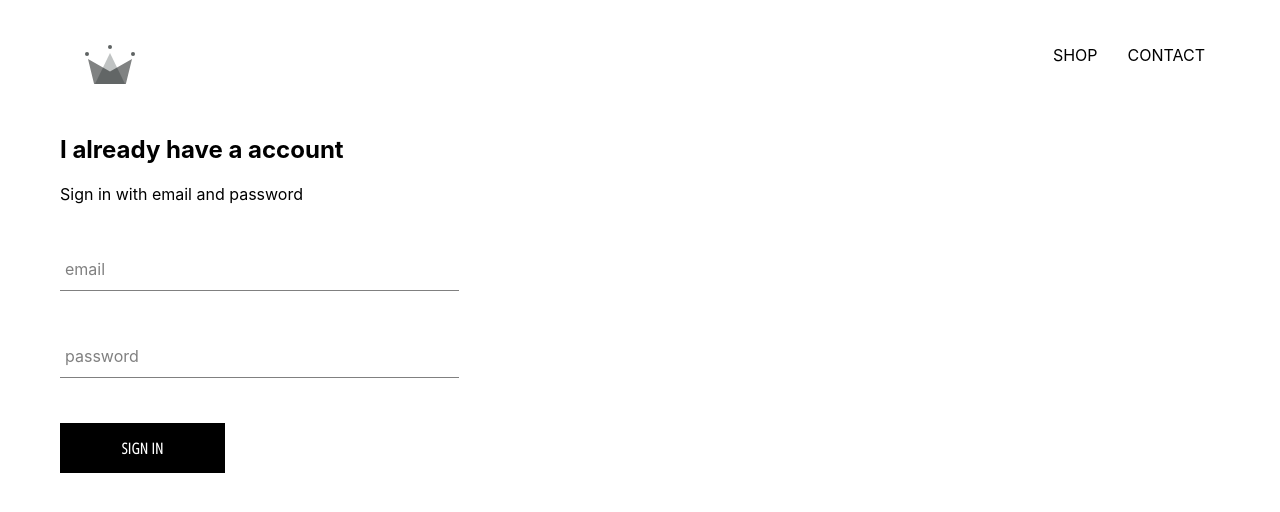
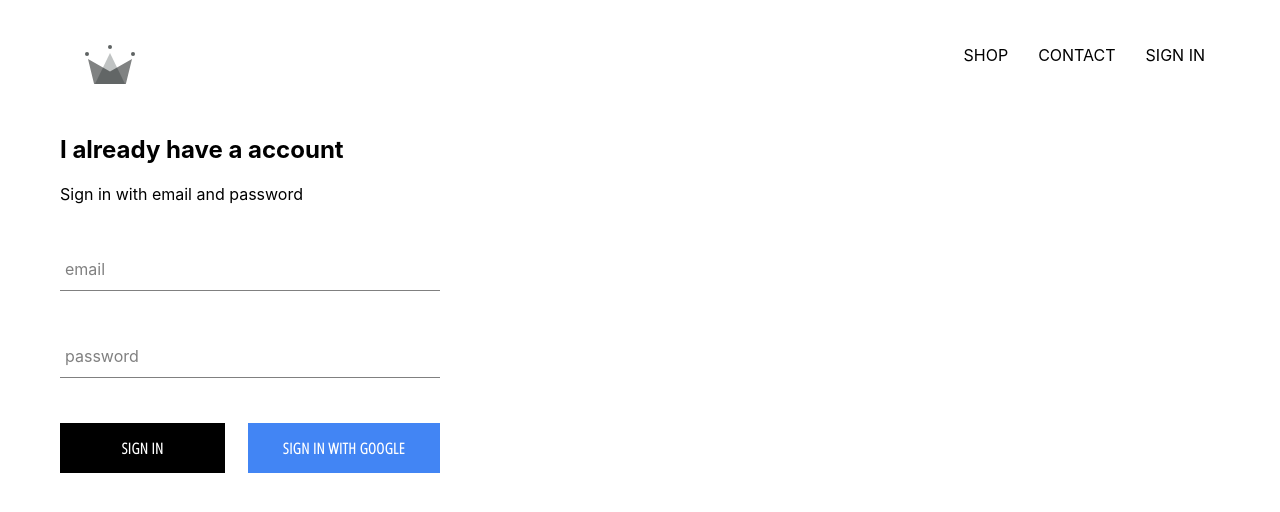
Before and after one commit to Chiranjit9955/OnlineShopping, a React (Create React App) app: page /SignIn in a window 1280 px wide. Shown: the top 512 px of the page. Built offline with nearby package versions, Linux system fonts and the light colour scheme; no server answers.

Commit message:
integrated firebase into the application, created sign in page with sign in component and sign in with google

```diff
--- a/package.json
+++ b/package.json
@@ -6,6 +6,7 @@
     "@testing-library/jest-dom": "^4.2.4",
     "@testing-library/react": "^9.5.0",
     "@testing-library/user-event": "^7.2.1",
+    "firebase": "^7.11.0",
     "node-sass": "^4.13.1",
     "react": "^16.13.0",
     "react-dom": "^16.13.0",
--- a/src/App.css
+++ b/src/App.css
@@ -7,3 +7,7 @@ a {
   text-decoration: none;
   color: black;
 }
+
+* {
+  box-sizing: border-box;
+}
--- a/src/App.js
+++ b/src/App.js
@@ -6,11 +6,33 @@ import HomePage from "./pages/homepage/homepage.component";
 import ShopPage from "./pages/shop/shop.component";
 import SignInAndSignOut from "./pages/sign-in-and-sign-out/sign-in-and-sign-out.component";
 import Header from "./components/header/header.component";
+import { auth } from "./firebase/firebase.util";
 
-function App() {
+class App extends React.Component {
+  constructor() {
+    super();
+
+    this.state = {
+      currentUser: null
+    };
+  }
+
+  unSubscribeFromAuth = null;
+
+  componentDidMount() {
+    this.unSubscribeFromAuth = auth.onAuthStateChanged(user => {
+      this.setState({ currentUser: user });
+      console.log(user);
+    });
+  }
+
+  componentWillUnmount() {
+    this.unSubscribeFromAuth();
+  }
+  render() {
     return (
       <div>
-      <Header />
+        <Header currentUser={this.state.currentUser} />
         <Switch>
           <Route exact path="/" component={HomePage} />
           <Route exact path="/Shop" component={ShopPage} />
@@ -19,5 +41,6 @@ function App() {
       </div>
     );
   }
+}
 
 export default App;
--- a/src/components/custom-button/custom-button.component.jsx
+++ b/src/components/custom-button/custom-button.component.jsx
@@ -2,8 +2,11 @@ import React from "react";
 
 import "./custom-button.styles.scss";
 
-const CustomButton = ({ children, ...otherProps }) => (
-  <button className="custom-button" {...otherProps}>
+const CustomButton = ({ children, isGoogleSignIn, ...otherProps }) => (
+  <button
+    className={`${isGoogleSignIn ? "google-sign-in" : ""} custom-button`}
+    {...otherProps}
+  >
     {children}
   </button>
 );
--- a/src/components/custom-button/custom-button.styles.scss
+++ b/src/components/custom-button/custom-button.styles.scss
@@ -19,4 +19,14 @@
     color: black;
     border: 1px solid black;
   }
+
+  &.google-sign-in {
+    background-color: #4285f4;
+    color: white;
+
+    &:hover {
+      background-color: #357ae8;
+      border: none;
+    }
+  }
 }
--- a/src/components/header/header.component.jsx
+++ b/src/components/header/header.component.jsx
@@ -1,11 +1,12 @@
 import React from "react";
 import { Link } from "react-router-dom";
+import { auth } from "../../firebase/firebase.util";
 
 import { ReactComponent as Logo } from "../../assests/crown.svg";
 
 import "./header.styles.scss";
 
-const Header = () => (
+const Header = ({ currentUser }) => (
   <div className="header">
     <Link className="logo-container" to="/">
       <Logo className="logo" />
@@ -17,6 +18,15 @@ const Header = () => (
       <Link className="option" to="/shop">
         CONTACT
       </Link>
+      {currentUser ? (
+        <div className="option" onClick={() => auth.signOut()}>
+          SIGN OUT
+        </div>
+      ) : (
+        <Link className="option" to="/signin">
+          SIGN IN
+        </Link>
+      )}
     </div>
   </div>
 );
--- a/src/components/header/header.styles.scss
+++ b/src/components/header/header.styles.scss
@@ -20,6 +20,7 @@
 
     .option {
       padding: 10px 15px;
+      cursor: pointer;
     }
   }
 }
--- a/src/components/sign-in/sign-in.component.jsx
+++ b/src/components/sign-in/sign-in.component.jsx
@@ -1,6 +1,7 @@
 import React from "react";
 import FormInput from "../form-input/form-input.component";
 import CustomButton from "../custom-button/custom-button.component";
+import { signInWithGoogle } from "../../firebase/firebase.util";
 
 import "./sign-in.styles.scss";
 
@@ -48,7 +49,13 @@ class SignIn extends React.Component {
             label="password"
             required
           ></FormInput>
-          <CustomButton type="submit"> Sign In</CustomButton>
+          <div className="buttons">
+            <CustomButton type="submit"> Sign In</CustomButton>
+            <CustomButton onClick={signInWithGoogle} isGoogleSignIn>
+              {" "}
+              Sign In With Google
+            </CustomButton>
+          </div>
         </form>
       </div>
     );
--- a/src/components/sign-in/sign-in.styles.scss
+++ b/src/components/sign-in/sign-in.styles.scss
@@ -1,9 +1,14 @@
 .sign-in {
-  width: 30vw;
+  width: 380px;
   display: flex;
   flex-direction: column;
 
   .title {
     margin: 10px 0;
   }
+
+  .buttons {
+    display: flex;
+    justify-content: space-between;
+  }
 }
--- /dev/null
+++ b/src/firebase/firebase.util.js
@@ -0,0 +1,25 @@
+import firebase from "firebase/app";
+import "firebase/firestore";
+import "firebase/auth";
+
+const Config = {
+  apiKey: "AIzaSyBEDG9PerbYdbKDwygK96gWknDFnPv--9E",
+  authDomain: "crown-database-efd84.firebaseapp.com",
+  databaseURL: "https://crown-database-efd84.firebaseio.com",
+  projectId: "crown-database-efd84",
+  storageBucket: "crown-database-efd84.appspot.com",
+  messagingSenderId: "868190415777",
+  appId: "1:868190415777:web:5ddf729917a2fe9b9ab9e0",
+  measurementId: "G-BXHQ641MTJ"
+};
+
+firebase.initializeApp(Config);
+
+export const auth = firebase.auth();
+export const firestore = firebase.firestore();
+
+const provider = new firebase.auth.GoogleAuthProvider();
+provider.setCustomParameters({ prompt: "select_account" });
+export const signInWithGoogle = () => auth.signInWithPopup(provider);
+
+export default firebase;
```
Also changed, not shown: 1 other file (tests, documents, lock files or other folders). Lines whose indentation alone changed are shown as unchanged.
